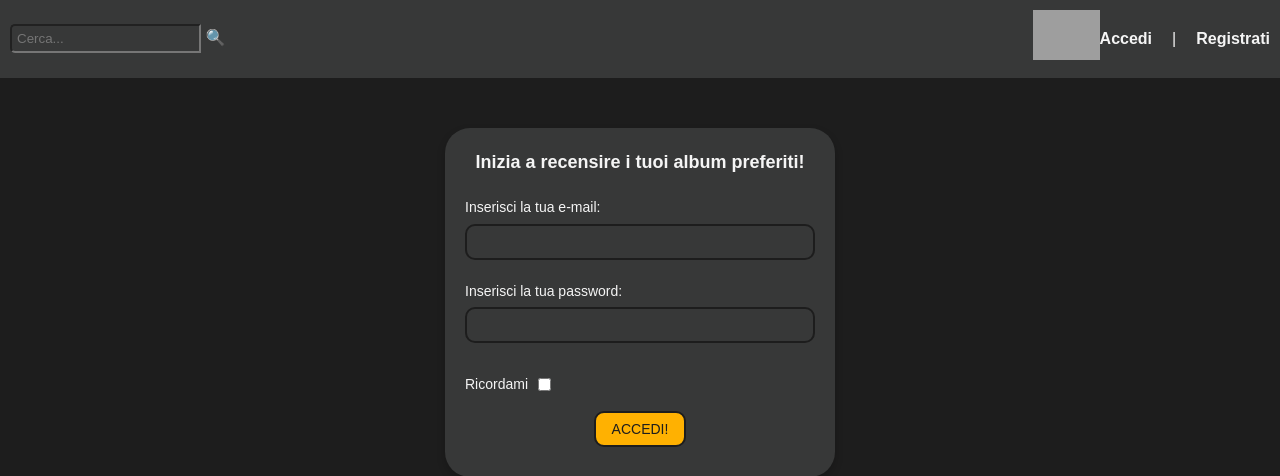
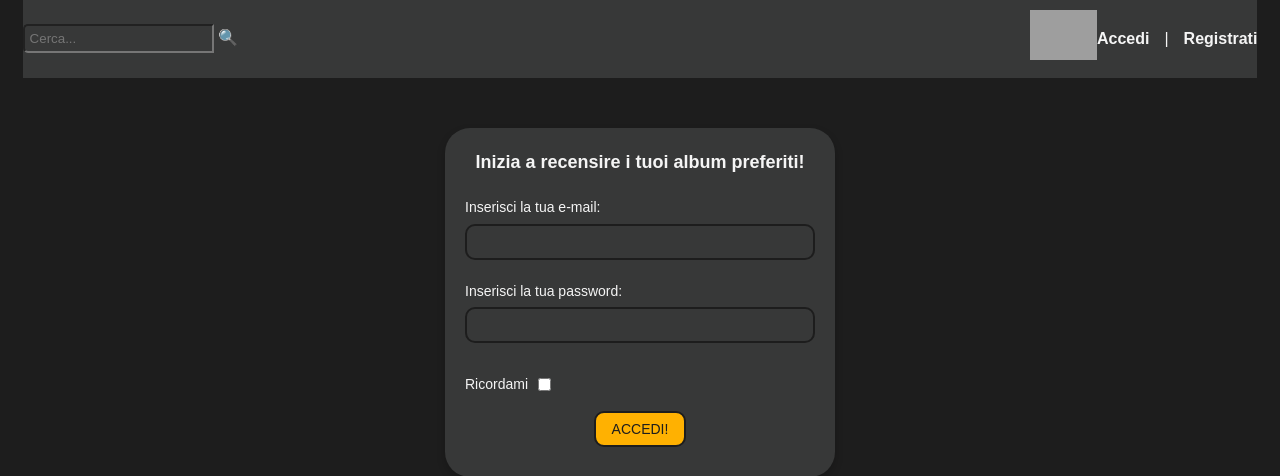
Before and after one commit to fiokki/hip-adviser, a PHP site: page /login_form.php in a window 1280 px wide. Shown: the top 476 px of the page. Run offline with PHP 8.4, Linux system fonts and the light colour scheme; grey boxes are pictures that could not be loaded.

Commit message:
Co-authored-by: fiokki <fiokki@users.noreply.github.com>

```diff
--- a/css/style.css
+++ b/css/style.css
@@ -131,21 +131,19 @@ input:-webkit-autofill:active{
   box-shadow: inset 0 0 20px 20px #373838;
 }
 
-
-
 .header {
   display: flex;
-  flex-direction: row;
   justify-content: space-between;
   align-items: center;
-  padding: 10px 20px;
+  padding: 10px 0px;
   background-color: #373838;
-  width: 100%;
+  width: 98%;
+  position: relative;
 }
 
 .search {
   flex: 1;
-  align-items: center;
+  align-items: left;
 }
 
 .search input {
@@ -166,12 +164,17 @@ input:-webkit-autofill:active{
 .logo img {
   flex: 2;
   max-height: 50px;
+  text-align: center;
+  align-items: center;
 }
 
 .nav-links ul {
+  flex: 1;
+  display: flex; /* Dispone gli elementi in una riga */
+  align-items: center; /* Allinea verticalmente le icone */
+  gap: 15px;
+  justify-content: flex-end; /* Giustifica a destra */
   list-style: none;
-  display: flex;
-  gap: 20px;
   margin: 0;
   padding: 0;
 }
```
